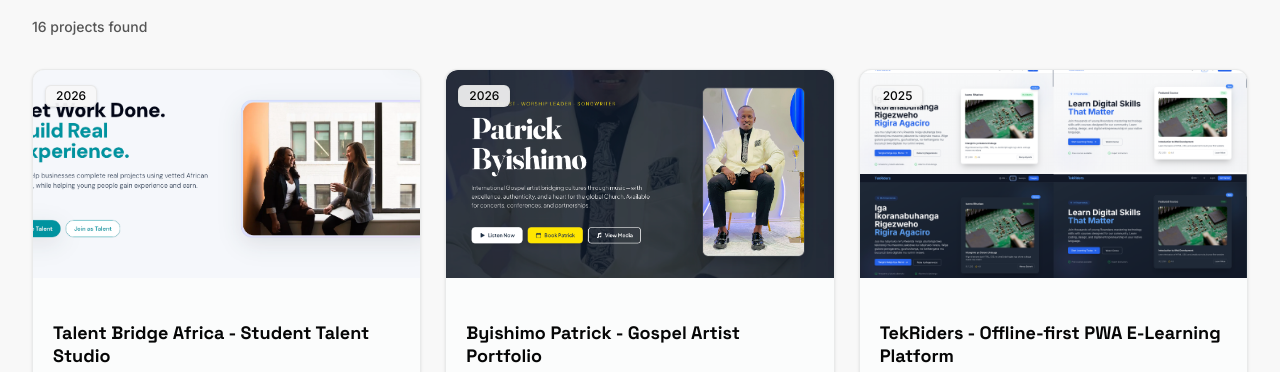
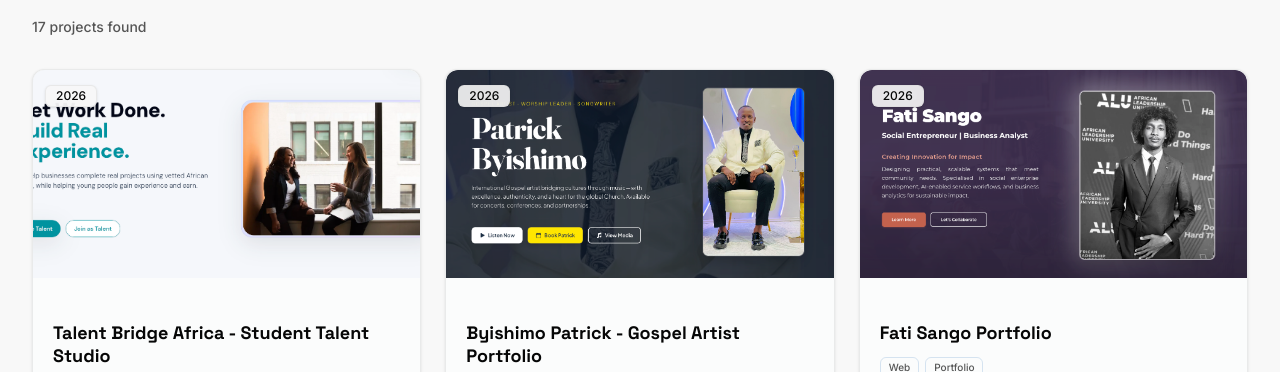
Before and after one commit to iranziprince01/my-portfolio, a Next.js app: page /projects in a window 1280 px wide. Shown: the part 428-800 px from the top of the page. Built offline with nearby package versions, Linux system fonts and the light colour scheme; no server answers.

Commit message:
projects

```diff
--- a/src/app/projects/[slug]/case-study.tsx
+++ b/src/app/projects/[slug]/case-study.tsx
@@ -18,6 +18,7 @@
     const imageMap: Record<string, string> = {
       'talent-bridge-africa': '/Talent Bridge Africa.png',
       'byishimo-patrick-artist': '/patrick_byishimo.png',
+      'fati-sango-portfolio': '/sango.png',
       'tekriders': '/tekriders.png',
       'iarm-ministries': '/iarm.png',
       'graphic-design-work': '/graphics-sowc.png',
--- a/src/app/projects/projects-client.tsx
+++ b/src/app/projects/projects-client.tsx
@@ -133,6 +133,7 @@
                   src={
                     project.slug === 'talent-bridge-africa' ? '/Talent Bridge Africa.png' :
                     project.slug === 'byishimo-patrick-artist' ? '/patrick_byishimo.png' :
+                    project.slug === 'fati-sango-portfolio' ? '/sango.png' :
                     project.slug === 'tekriders' ? '/tekriders.png' :
                     project.slug === 'iarm-ministries' ? '/iarm.png' :
                     project.slug === 'graphic-design-work' ? '/graphics-sowc.png' :
--- a/src/components/project-card.tsx
+++ b/src/components/project-card.tsx
@@ -19,6 +19,7 @@
   const imageMap: Record<string, string> = {
     'talent-bridge-africa': '/Talent Bridge Africa.png',
     'byishimo-patrick-artist': '/patrick_byishimo.png',
+    'fati-sango-portfolio': '/sango.png',
     'tekriders': '/tekriders.png',
     'iarm-ministries': '/iarm.png',
     'graphic-design-work': '/graphics-sowc.png',
--- a/src/data/projects.ts
+++ b/src/data/projects.ts
@@ -67,6 +67,31 @@
       "Gives Patrick a professional online presence as a gospel artist",
       "Supports bookings and engagement with audiences in Edmonton and beyond"
     ]
+  },
+  {
+    title: "Fati Sango Portfolio",
+    slug: "fati-sango-portfolio",
+    summary:
+      "Portfolio website for Fati Sango, social entrepreneur and business analyst: professional story, positioning, and impact online.",
+    tags: ["Web", "Portfolio"],
+    role: "Full-stack Developer",
+    year: 2026,
+    links: {
+      live: "https://sango-portfolio.vercel.app/",
+    },
+    images: ["/sango.png"],
+    tech: ["Next.js", "TypeScript", "Tailwind CSS", "Vercel"],
+    highlights: [
+      "Clear positioning as a social entrepreneur and business analyst",
+      "Responsive layout with strong visual hierarchy",
+      "Deployed on Vercel for fast, reliable delivery"
+    ],
+    outcomes: [
+      "A dedicated professional presence for Fati Sango's work and impact",
+      "Makes it easy for visitors to explore background and connect"
+    ],
+    description:
+      "A modern portfolio showcasing Fati Sango's work as a social entrepreneur and business analyst, with sections tailored to story, expertise, and audience engagement."
   },
   {
     title: "TekRiders - Offline-first PWA E-Learning Platform",
```
Also changed, not shown: public/sango.png (added).
